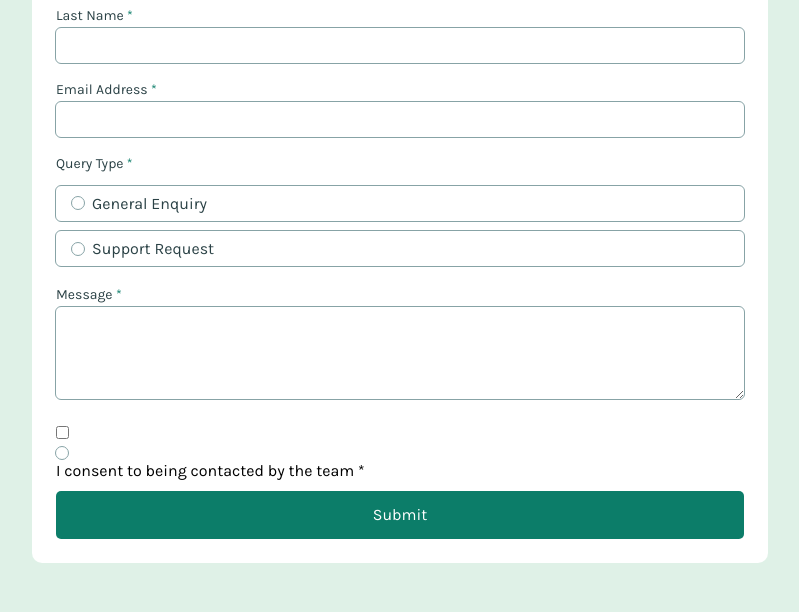
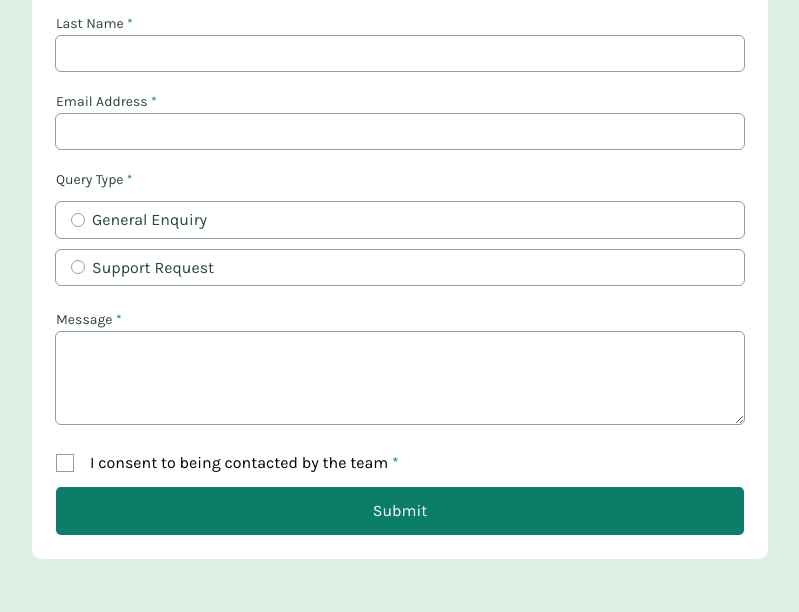
Before and after one commit to mihai3636/2025--contact-form-main, a plain HTML site: page index.html in a window 1280 px wide. Shown: the part 188-800 px from the top of the page, without its empty margins (240-1039 px from the left). Drawn offline with Linux system fonts and the light colour scheme.

Commit message:
Style consent

```diff
--- a/index.html
+++ b/index.html
@@ -111,14 +111,14 @@
         </div>
 
         <div>
-          <label for="consent">
+          <label for="consent" class="validatable consent">
             <input
               type="checkbox"
               id="consent"
               value="false"
-              class="input-checkbox validatable"
+              class="input-checkbox out-of-flow"
             />
-            <div class="checkbox"></div>
+            <div class="checkbox--consent"></div>
             <p class="checkbox-label">
               I consent to being contacted by the team <span>*</span>
             </p>
--- a/partials/_base.scss
+++ b/partials/_base.scss
@@ -17,6 +17,10 @@ body {
   padding: var(--sp-5);
 }
 
+label {
+  display: block;
+}
+
 .input-container {
   border-radius: var(--br-2);
   border-width: 0px;
--- /dev/null
+++ b/partials/_consent.scss
@@ -0,0 +1,25 @@
+@use "utils" as *;
+@use "variables" as *;
+
+.consent {
+  display: flex;
+  align-items: center;
+  gap: var(--sp-5);
+
+  cursor: pointer;
+}
+
+.checkbox--consent {
+  flex-shrink: 0;
+  width: 18px;
+  height: 18px;
+  border: 1px solid var(--clr-grey-1);
+}
+
+.input-checkbox:checked {
+  & + .checkbox--consent {
+    border-color: var(--clr-primary);
+    background-image: url("../assets/images/icon-checkbox-check.svg");
+    background-position: center;
+  }
+}
--- a/partials/_form.scss
+++ b/partials/_form.scss
@@ -4,7 +4,7 @@
 .form > *:not(:last-child) {
   // display: flex;
   // flex-direction: column;
-  margin-block-end: var(--sp-3);
+  margin-block-end: var(--sp-4);
 }
 
 .label {
@@ -12,10 +12,11 @@
   font-size: var(--fs-3);
   color: var(--clr-grey-2);
   margin-block-end: var(--sp-1);
+}
 
-  span {
-    color: var(--clr-primary);
-  }
+.label span,
+.checkbox-label span {
+  color: var(--clr-primary);
 }
 
 input[type="text"],
--- a/partials/_radios.scss
+++ b/partials/_radios.scss
@@ -5,7 +5,7 @@ legend.label {
   margin-block-end: var(--sp-4);
 }
 
-fieldset > .validatable {
+form .validatable {
   position: relative;
 }
 
@@ -18,7 +18,7 @@ fieldset > .validatable {
   align-items: center;
   gap: var(--sp-3);
 
-  margin-block-end: 10px;
+  margin-block-end: var(--sp-4);
 }
 
 input[type="radio"]:checked {
--- a/styles.scss
+++ b/styles.scss
@@ -5,3 +5,4 @@
 @use "./partials/form";
 @use "./partials/radios";
 @use "./partials/btn";
+@use "./partials/consent";
```
Also changed, not shown: styles.css, 1 other file.
